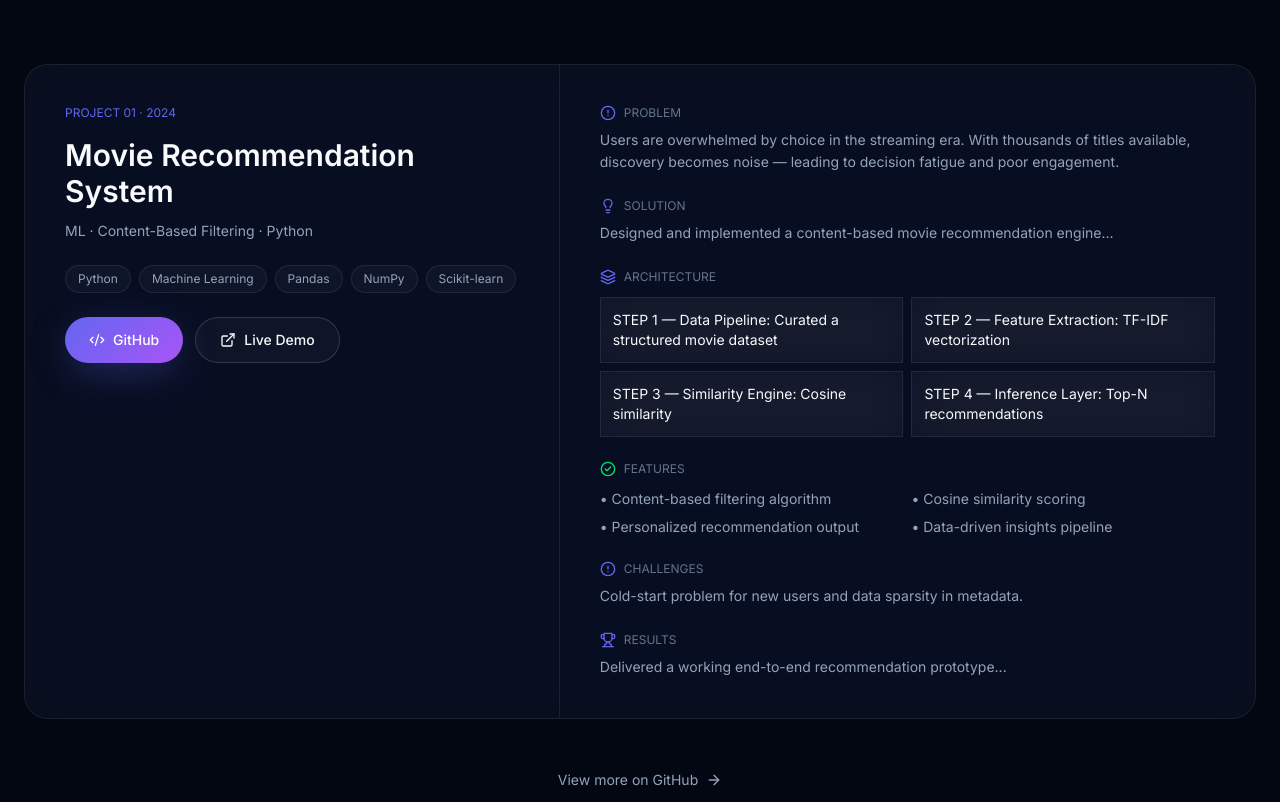
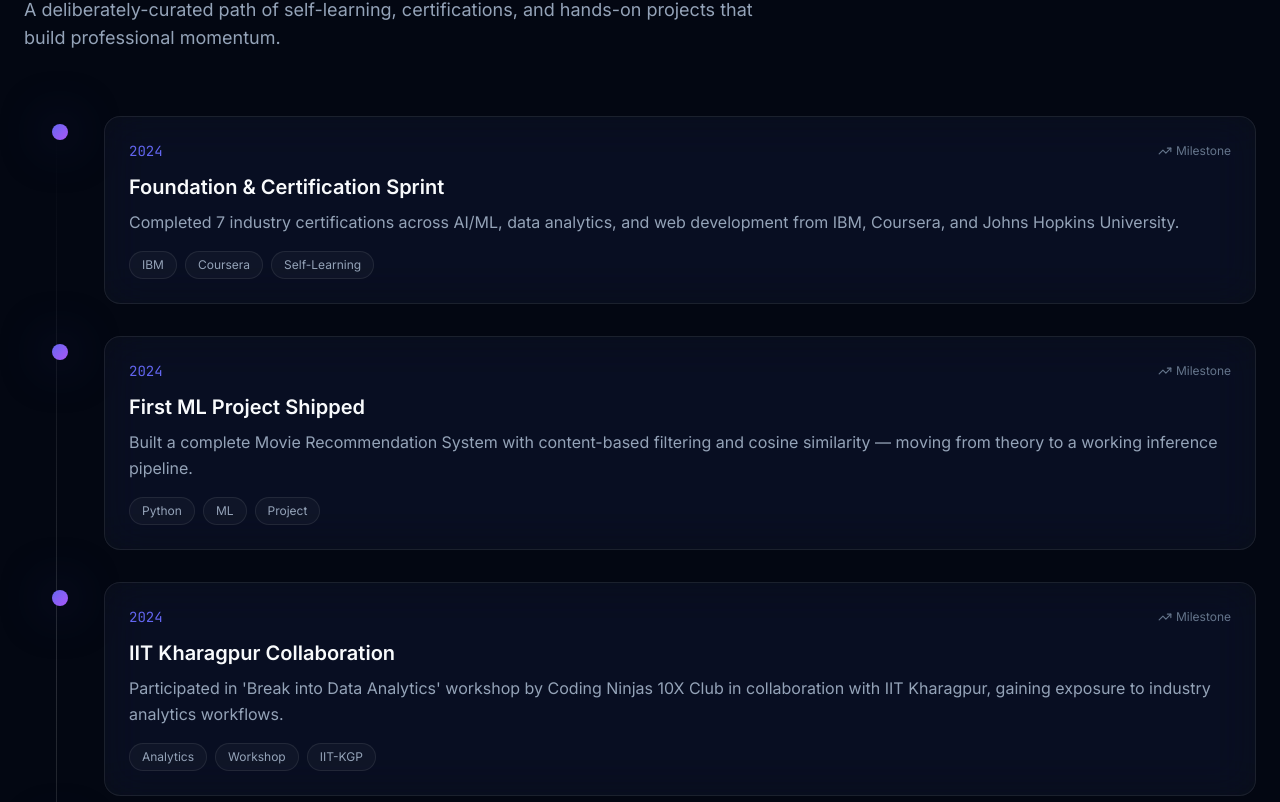
Before and after one commit to akshat-dahiya10/portfolio, a Next.js app: page / in a window 1280 px wide. Shown: the part 3958-4760 px from the top of the page. Built offline with nearby package versions, Linux system fonts and the light colour scheme.

Commit message:
Update Projects.tsx

```diff
--- a/src/components/sections/Projects.tsx
+++ b/src/components/sections/Projects.tsx
@@ -1,219 +1,9 @@
 "use client";
-
-import { motion } from "framer-motion";
-import {
-  ExternalLink,
-  Code2,
-  ArrowRight,
-  Layers,
-  CheckCircle2,
-  AlertCircle,
-  Trophy,
-  Lightbulb,
-} from "lucide-react";
-import { PROJECTS } from "@/lib/constants";
 
 export default function Projects() {
   return (
-    <section id="projects" className="relative py-32 px-6">
-      <div className="max-w-7xl mx-auto">
-
-        {/* HEADER */}
-        <motion.div
-          initial={{ opacity: 0, y: 20 }}
-          whileInView={{ opacity: 1, y: 0 }}
-          viewport={{ once: true }}
-          className="mb-16"
-        >
-          <div className="section-label mb-4">Projects</div>
-
-          <h2 className="text-4xl md:text-6xl font-semibold tracking-tight text-gradient max-w-3xl">
-            Shipped work, not just ideas.
-          </h2>
-
-          <p className="mt-6 text-lg text-text-muted max-w-3xl">
-            Each project is treated as a case study — from problem to results.
-          </p>
-        </motion.div>
-
-        {/* PROJECT LIST */}
-        <div className="space-y-8">
-          {PROJECTS.map((project, i) => (
-            <motion.article
-              key={project.title}
-              initial={{ opacity: 0, y: 40 }}
-              whileInView={{ opacity: 1, y: 0 }}
-              viewport={{ once: true }}
-              transition={{ delay: i * 0.1 }}
-              className="glass rounded-3xl overflow-hidden"
-            >
-
-              {/* GRID */}
-              <div className="grid lg:grid-cols-[1fr_1.3fr]">
-
-                {/* LEFT SIDE */}
-                <div className="p-8 md:p-10 border-b lg:border-b-0 lg:border-r border-border">
-
-                  <div className="text-xs text-accent mb-4">
-                    PROJECT 0{i + 1} · {project.year}
-                  </div>
-
-                  <h3 className="text-3xl font-semibold mb-3">
-                    {project.title}
-                  </h3>
-
-                  <p className="text-sm text-text-muted">
-                    {project.subtitle}
-                  </p>
-
-                  {/* TECH */}
-                  <div className="mt-6 flex flex-wrap gap-2">
-                    {project.tech.map((t) => (
-                      <span key={t} className="chip">
-                        {t}
-                      </span>
-                    ))}
-                  </div>
-
-                  {/* BUTTONS */}
-                  <div className="mt-6 flex gap-3">
-                    <a
-                      href={project.github}
-                      target="_blank"
-                      rel="noopener noreferrer"
-                      className="btn-primary flex items-center gap-2 text-sm"
-                    >
-                      <Code2 className="w-4 h-4" />
-                      GitHub
-                    </a>
-
-                    <a
-                      href={project.demo}
-                      target="_blank"
-                      rel="noopener noreferrer"
-                      className="btn-secondary flex items-center gap-2 text-sm"
-                    >
-                      <ExternalLink className="w-4 h-4" />
-                      Live Demo
-                    </a>
-                  </div>
-
-                </div> {/* ✅ LEFT CLOSED */}
-
-                {/* RIGHT SIDE */}
-                <div className="p-8 md:p-10 space-y-6">
-
-                  <CaseBlock
-                    icon={AlertCircle}
-                    label="Problem"
-                    text={project.problem}
-                  />
-
-                  <CaseBlock
-                    icon={Lightbulb}
-                    label="Solution"
-                    text={project.solution}
-                  />
-
-                  {/* ARCHITECTURE */}
-                  <div>
-                    <div className="flex items-center gap-2 mb-3">
-                      <Layers className="w-4 h-4 text-accent" />
-                      <span className="text-xs uppercase text-text-dim">
-                        Architecture
-                      </span>
-                    </div>
-
-                    <div className="grid sm:grid-cols-2 gap-2">
-                      {project.architecture.map((step, idx) => (
-                        <div
-                          key={idx}
-                          className="glass p-3 text-sm border border-border"
-                        >
-                          STEP {idx + 1} — {step}
-                        </div>
-                      ))}
-                    </div>
-                  </div>
-
-                  {/* FEATURES */}
-                  <div>
-                    <div className="flex items-center gap-2 mb-3">
-                      <CheckCircle2 className="w-4 h-4 text-green-400" />
-                      <span className="text-xs uppercase text-text-dim">
-                        Features
-                      </span>
-                    </div>
-
-                    <div className="grid sm:grid-cols-2 gap-2">
-                      {project.features.map((f, idx) => (
-                        <div key={idx} className="text-sm text-text-muted">
-                          • {f}
-                        </div>
-                      ))}
-                    </div>
-                  </div>
-
-                  <CaseBlock
-                    icon={AlertCircle}
-                    label="Challenges"
-                    text={project.challenges}
-                  />
-
-                  <CaseBlock
-                    icon={Trophy}
-                    label="Results"
-                    text={project.results}
-                  />
-
-                </div> {/* ✅ RIGHT CLOSED */}
-
-              </div> {/* ✅ GRID CLOSED */}
-
-            </motion.article>
-          ))}
-        </div>
-
-        {/* FOOTER */}
-        <div className="mt-12 text-center">
-          <a
-            href="https://github.com"
-            target="_blank"
-            rel="noopener noreferrer"
-            className="inline-flex items-center gap-2 text-sm text-text-muted hover:text-text"
-          >
-            View more on GitHub
-            <ArrowRight className="w-4 h-4" />
-          </a>
-        </div>
-
-      </div>
-    </section>
-  );
-}
-
-/* REUSABLE BLOCK */
-function CaseBlock({
-  icon: Icon,
-  label,
-  text,
-}: {
-  icon: React.ElementType;
-  label: string;
-  text: string;
-}) {
-  return (
     <div>
-      <div className="flex items-center gap-2 mb-2">
-        <Icon className="w-4 h-4 text-accent" />
-        <span className="text-xs uppercase text-text-dim">
-          {label}
-        </span>
-      </div>
-
-      <p className="text-sm text-text-muted leading-relaxed">
-        {text}
-      </p>
+      <h1>Projects Working ✅</h1>
     </div>
   );
 }
```
